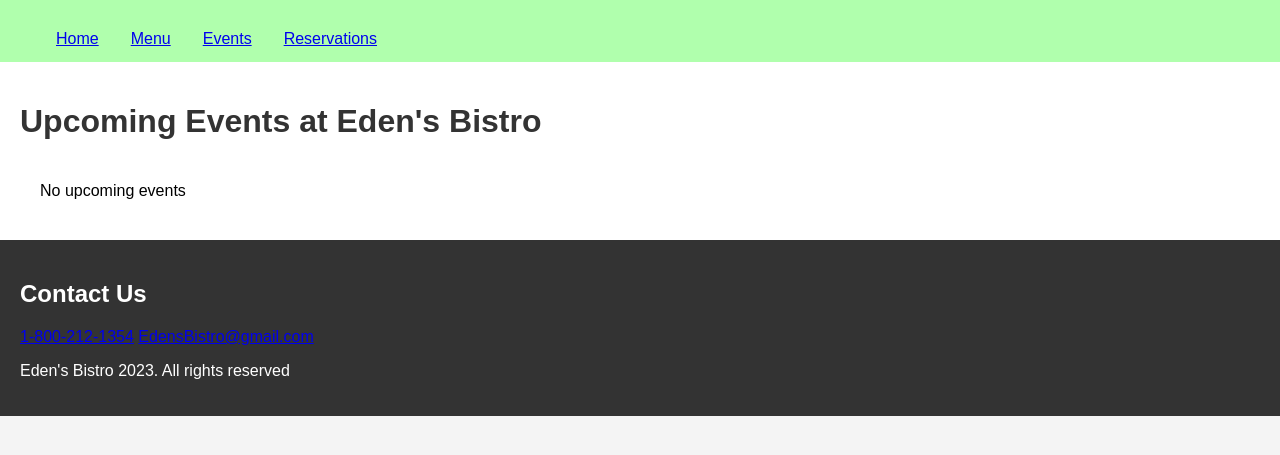
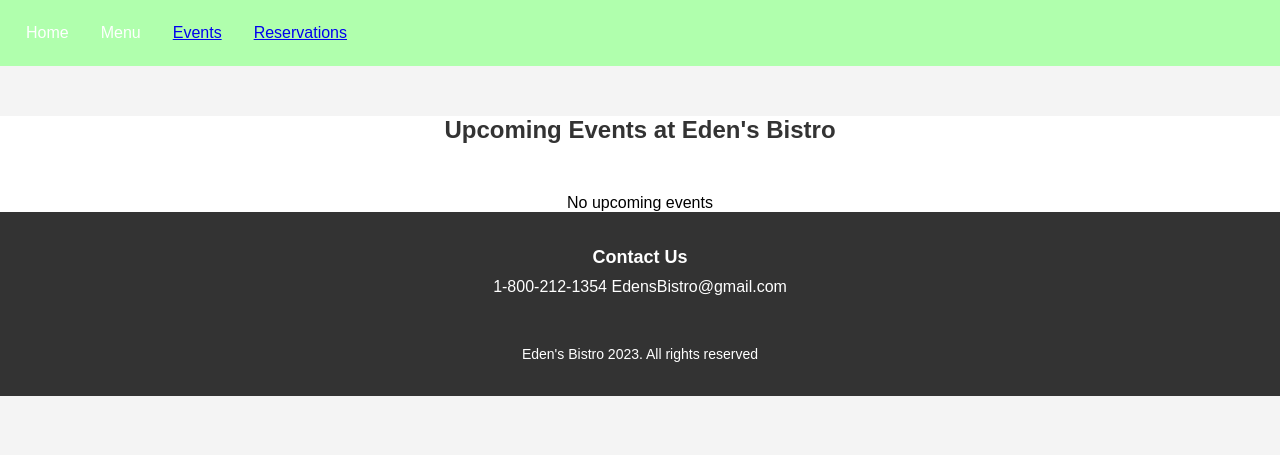
Before and after one commit to Cabe22/Eden-s-Bistro, a PHP site: page /Events.php in a window 1280 px wide. Shown: the top 455 px of the page. Run offline with PHP 8.4, Linux system fonts and the light colour scheme; data that the repository does not hold is empty.

Commit message:
Added more detail to EventStyle.css

```diff
--- a/EventStyle.css
+++ b/EventStyle.css
@@ -13,6 +13,19 @@ body {
     overflow: hidden;
 }
 
+.navbar__container {
+    display: flex;
+    justify-content: space-between;
+    padding: 10px;
+  }
+
+  .navbar__1 {
+    list-style-type: none;
+    margin: 0;
+    padding: 0;
+    display: flex;
+  }
+
 .navbar__item {
     float: left;
     display: block;
@@ -22,36 +35,91 @@ body {
     text-decoration: none;
 }
 
+.navbar__links {
+    color: #fff;
+    text-decoration: none;
+  }
+
 .navbar__item:hover {
     background-color: #111;
 }
 
 /* Events section styling */
 .events {
-    padding: 20px;
+    /*padding: 20px;*/
+    text-align: center;
+    margin-top: 50px;
     background-color: white;
 }
 
 .events h1 {
+    font-size: 24px;
+    margin-bottom: 20px;
     color: #333;
 }
 
 .events h2 {
+    font-size: 18px;
+    margin-bottom: 10px;
     color: #666;
 }
+
+.events p {
+    font-size: 14px;
+    margin-bottom: 20px;
+  }
 
 /* Footer section styling */
 .footer__container {
     background-color: #333;
     color: white;
     padding: 20px;
+    text-align: center;
 }
 
 .footer__links {
     color: white;
     text-decoration: none;
+    display: flex;
+    justify-content: center;
 }
 
 .footer__links:hover {
     color: #ddd;
 }
+
+.footer__link--wrapper {
+    display: flex;
+    flex-direction: column;
+    align-items: center;
+  }
+
+  .footer__link--items {
+    margin-bottom: 16px;
+  }
+
+  .footer__link--items h2 {
+    font-size: 18px;
+    margin-bottom: 10px;
+  }
+
+  .footer__link--items a {
+    color: #fff;
+    text-decoration: none;
+    margin-bottom: 5px;
+  }
+
+  .social__media {
+    margin-top: 20px;
+  }
+
+  .footer__logo {
+    display: flex;
+    align-items: center;
+    justify-content: center;
+    margin-bottom: 10px;
+  }
+
+  .website__rights {
+    font-size: 14px;
+  }
```
